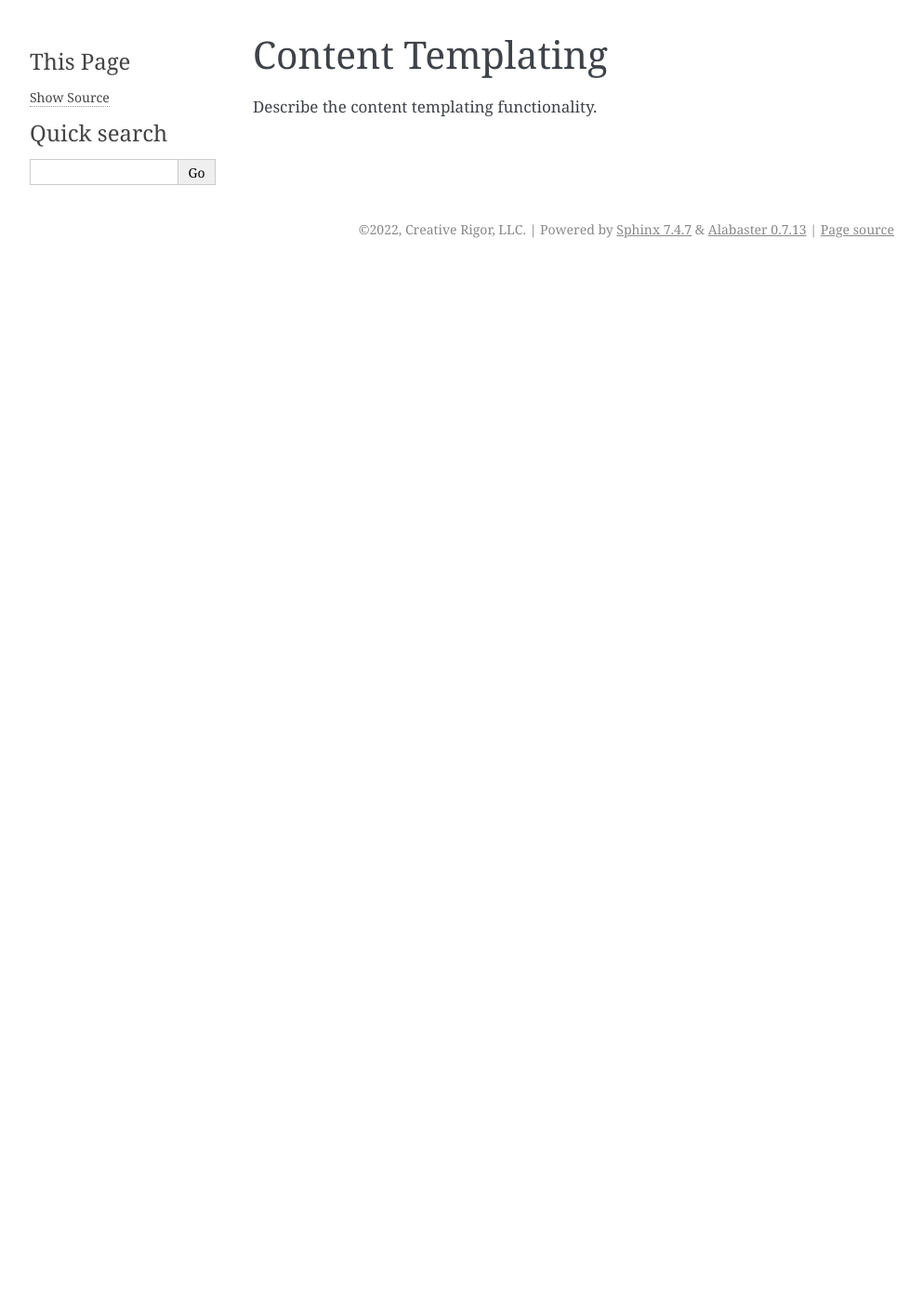
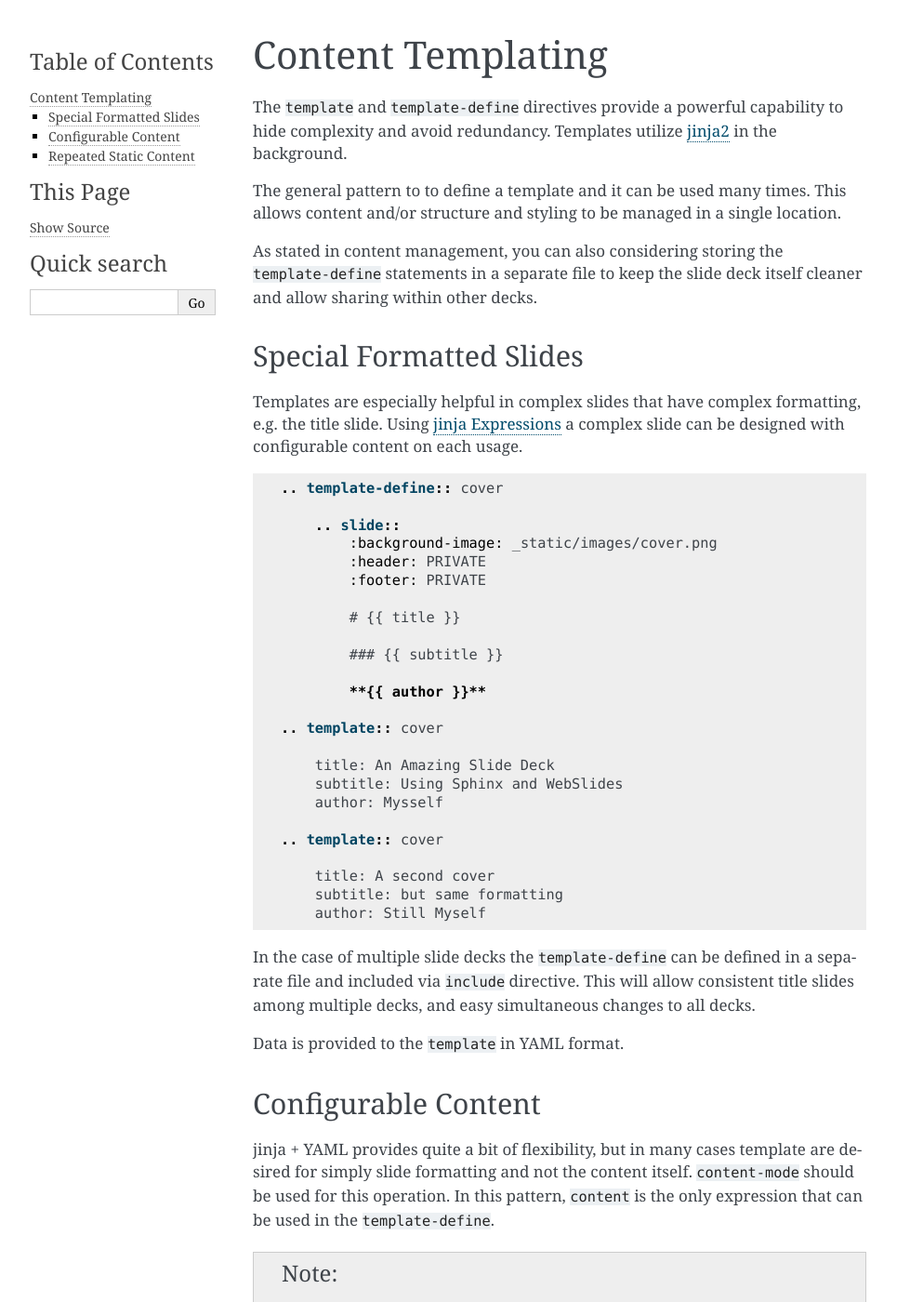
Before and after one commit to engineerslifeforme/webslides-extension, a Sphinx documentation site: the page built from docs/templating.md, in a window 1280 px wide and 1400 px high. Shown: the whole window at 93% size, without its empty margins (148-1141 px from the left). Built offline with Sphinx 7.4.7, drawn with Linux system fonts in a browser that asks for light colours; some of the changed text lies outside the part shown.

````diff
--- a/docs/index.rst
+++ b/docs/index.rst
@@ -18,7 +18,6 @@ Welcome to Webslides Sphinx Builder Extension Documentation's documentation!
    content_organization
    slide_styleing
    images
-   webslide_features
    directive_reference/div
    directive_reference/slide
    directive_reference/slide_config
@@ -30,7 +29,6 @@ Welcome to Webslides Sphinx Builder Extension Documentation's documentation!
    other_extensions
    examples
    change_log
-   dev_log
 
 
 Indices and tables
--- a/docs/templating.md
+++ b/docs/templating.md
@@ -2,4 +2,138 @@
 
 # Content Templating
 
-Describe the content templating functionality.
+The `template` and `template-define` directives provide a powerful
+capability to hide complexity and avoid redundancy.  Templates
+utilize [jinja2](https://jinja.palletsprojects.com/en/3.1.x/)
+in the background.
+
+The general pattern to to define a template and it can be used
+many times.  This allows content and/or structure and styling to
+be managed in a single location.
+
+As stated in content management, you can also considering storing
+the `template-define` statements in a separate file to keep the
+slide deck itself cleaner and allow sharing within other decks.
+
+## Special Formatted Slides
+
+Templates are especially helpful in complex slides that have
+complex formatting, e.g. the title slide.  Using
+[jinja Expressions](https://jinja.palletsprojects.com/en/3.1.x/templates/#expressions)
+a complex slide can be designed with configurable content
+on each usage.
+
+```rst
+.. template-define:: cover
+
+    .. slide::
+        :background-image: _static/images/cover.png
+        :header: PRIVATE
+        :footer: PRIVATE
+
+        # {{ title }}
+
+        ### {{ subtitle }}
+
+        **{{ author }}**
+
+.. template:: cover
+
+    title: An Amazing Slide Deck
+    subtitle: Using Sphinx and WebSlides
+    author: Mysself
+
+.. template:: cover
+
+    title: A second cover
+    subtitle: but same formatting
+    author: Still Myself
+```
+
+In the case of multiple slide decks the `template-define` can be
+defined in a separate file and included via `include` directive.
+This will allow consistent title slides among multiple decks,
+and easy simultaneous changes to all decks.
+
+Data is provided to the `template` in YAML format.
+
+## Configurable Content
+
+jinja + YAML provides quite a bit of flexibility, but in many
+cases template are desired for simply slide formatting and
+not the content itself.  `content-mode` should be used
+for this operation.  In this pattern, `content` is the only
+expression that can be used in the `template-define`.
+
+```{note}
+The white space around `{{ content }}` is important because
+this is the depth with which the content will be added.
+No other jinja constructions or expressions can be used
+with this mode.
+```
+
+Example:
+
+```rst
+.. template-define:: private
+
+    .. slide::
+        :header: PRIVATE
+
+        {{ content }}
+
+.. template-define:: public
+
+    .. slide::
+        :header: PUBLIC
+
+        {{ content }}
+
+.. template:: private
+
+    # A private slide
+
+.. template:: public
+
+    # A public slide
+
+.. template:: private
+
+    # Another Private Slide
+```
+
+## Repeated Static Content
+
+Some content is displayed multiple times through a presentation
+without changes.  In WYSIWYG editors, this type of content can
+be especially susceptible to human error in making sure all
+instances are the same.
+
+```{note}
+`include` can also be used for this function when the content
+is in a separate file.
+```
+
+Example:
+
+```rst
+.. template-define agenda
+
+    .. slide::
+
+        # Agenda
+
+        - Topic 1
+        - Topic 2
+        - Topic 3
+
+.. template:: agenda
+
+..
+    Topic 1 slides
+
+.. template:: agenda
+
+..
+    Topic 2 slides
+```
````
Also changed, not shown: docs/directive_reference/block_quote.md (added, +33 -0 lines), docs/images.md (+34 -1 lines), docs/pdf_export.md (+26 -1 lines), docs/webslide_features.md (deleted, +0 -3 lines), example_decks/reference.rst (added, +44 -0 lines).
